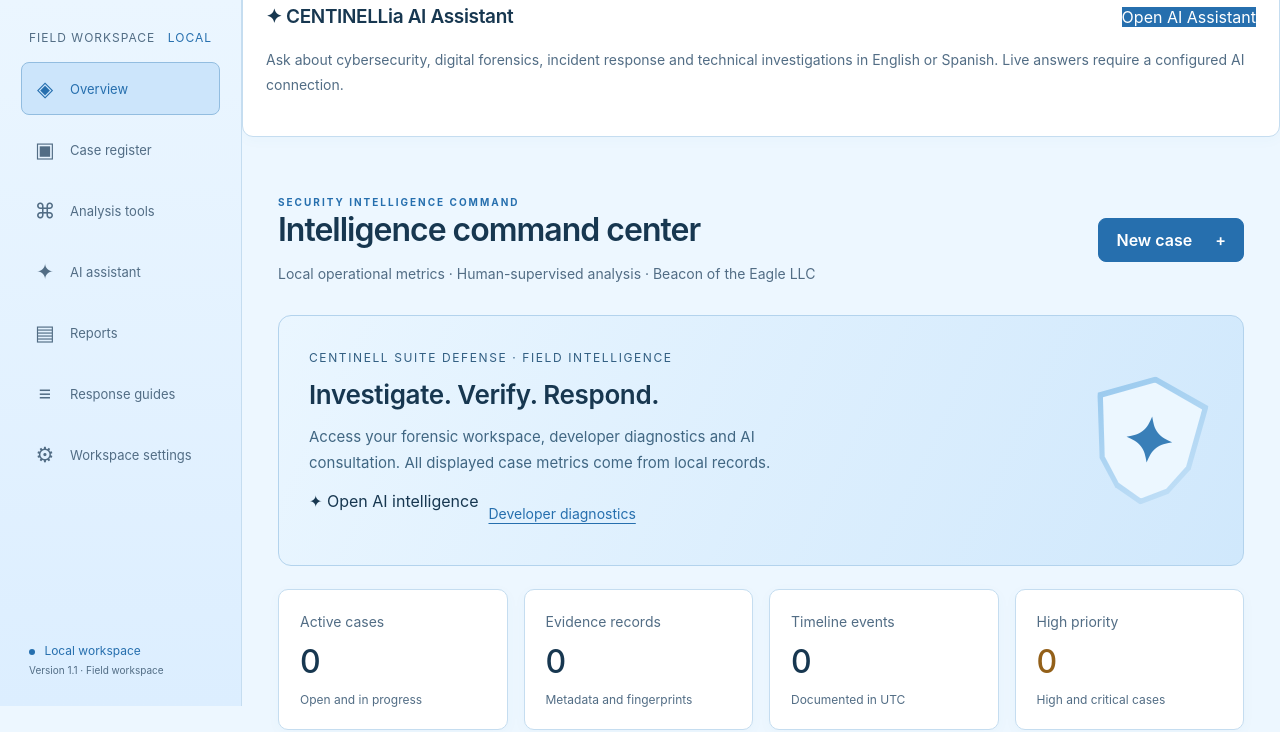
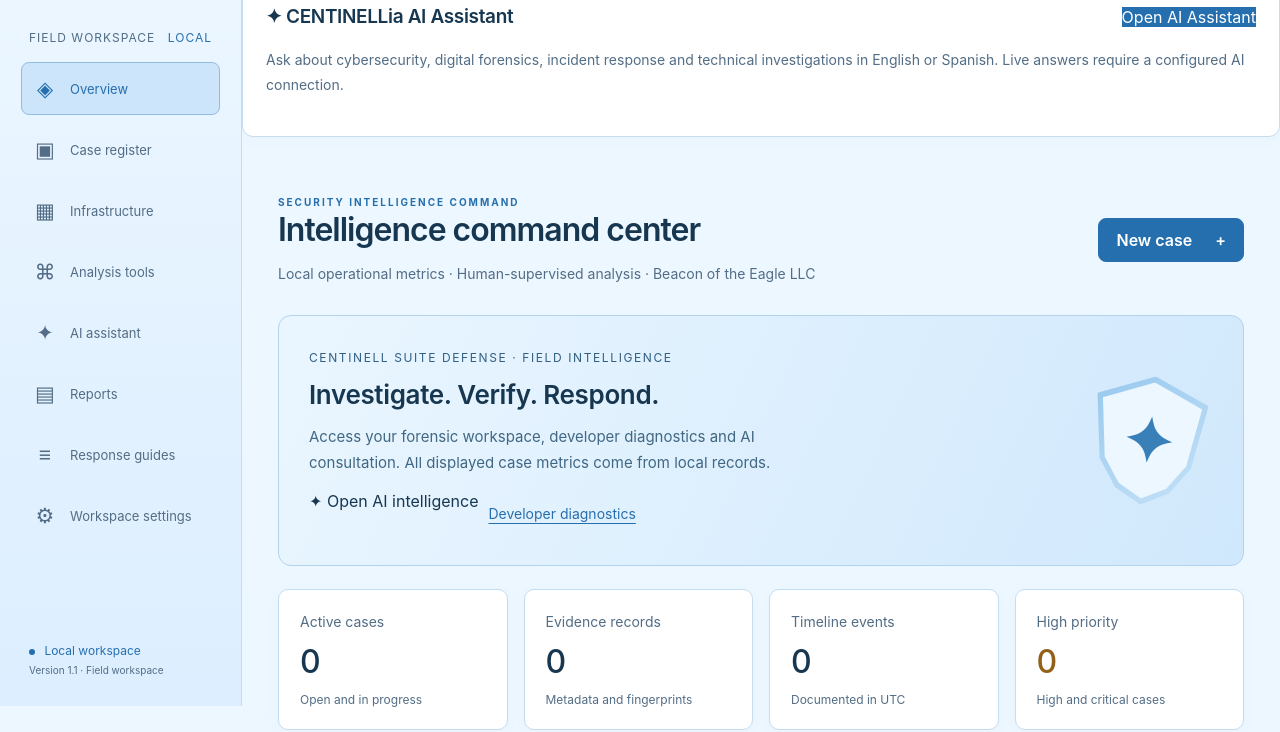
Before and after one commit to Centinell2025/CENTINELLia, a website: page app/src/main/assets/index.html in a window 1280 px wide. Shown: the part 94-826 px from the top of the page. Drawn offline with Linux system fonts and the light colour scheme.

Commit message:
Add responsive endpoint and enterprise infrastructure inventory

```diff
--- a/app/src/main/assets/index.html
+++ b/app/src/main/assets/index.html
@@ -18,6 +18,7 @@
     <nav aria-label="Main navigation">
       <a href="#overview" data-view="overview"><span>◈</span> Overview</a>
       <a href="#cases" data-view="cases"><span>▣</span> Case register</a>
+      <a href="#infrastructure" data-view="infrastructure"><span>▦</span> Infrastructure</a>
       <a href="#tools" data-view="tools"><span>⌘</span> Analysis tools</a>
       <a href="#assistant" data-view="assistant"><span>✦</span> AI assistant</a>
       <a href="#reports" data-view="reports"><span>▤</span> Reports</a>
```
